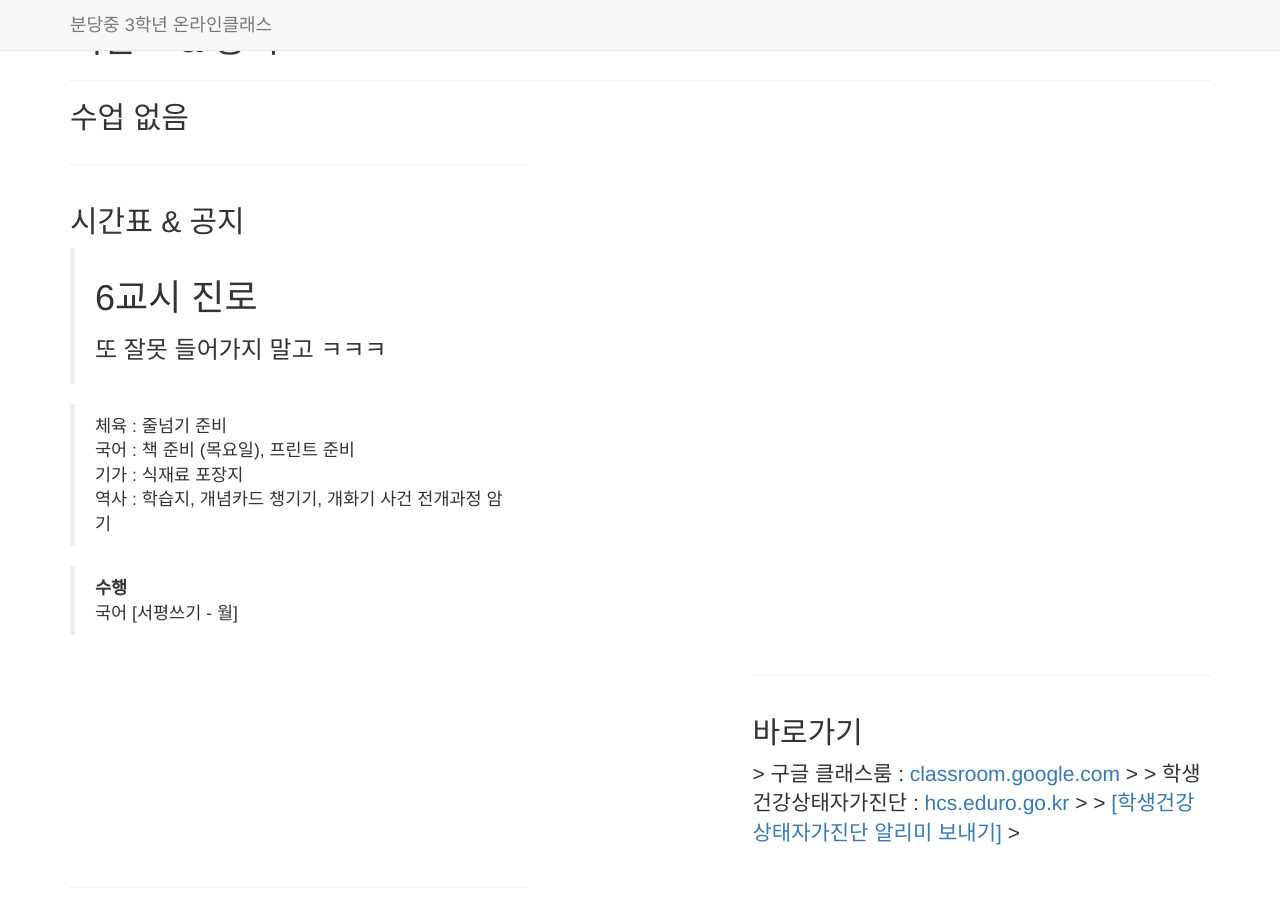
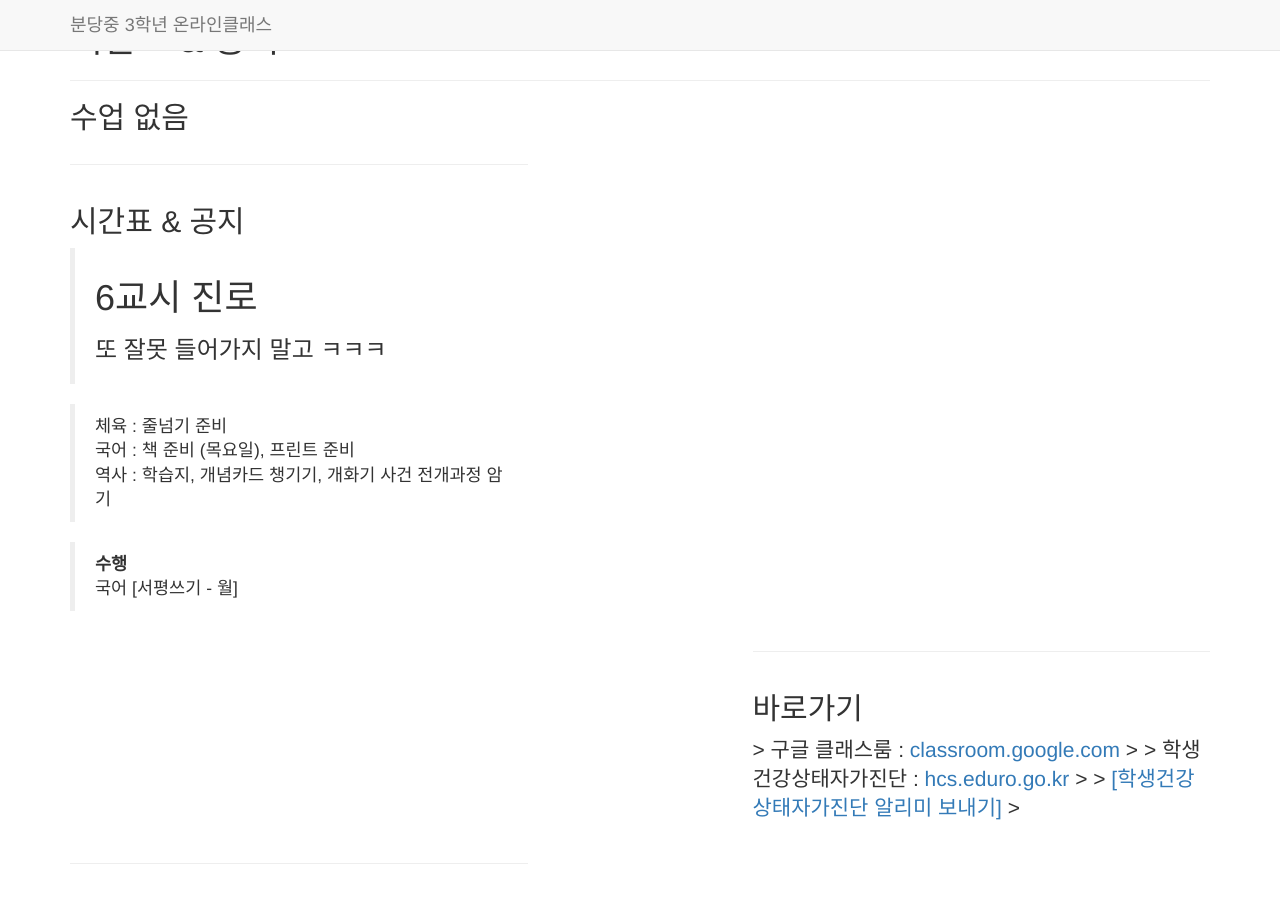
Before and after one commit to bundang-ms-2021/oncl, a Jekyll site: the page built from _posts/2014-09-21-services-1.markdown, in a window 1280 px wide and 900 px high. Built offline with Jekyll 4.4.1, drawn with Linux system fonts in a browser that asks for light colours; nearby versions of some CDN libraries; library files that are not in the unit come from our copies.

Commit message:
Update 2014-09-21-services-1.markdown

```diff
--- a/_posts/2014-09-21-services-1.markdown
+++ b/_posts/2014-09-21-services-1.markdown
@@ -11,7 +11,6 @@ description: |
 
   > 체육 : 줄넘기 준비
   > 국어 : 책 준비 (목요일), 프린트 준비
-  > 기가 : 식재료 포장지
   > 역사 : 학습지, 개념카드 챙기기, 개화기 사건 전개과정 암기
 
   > **수행**
```
